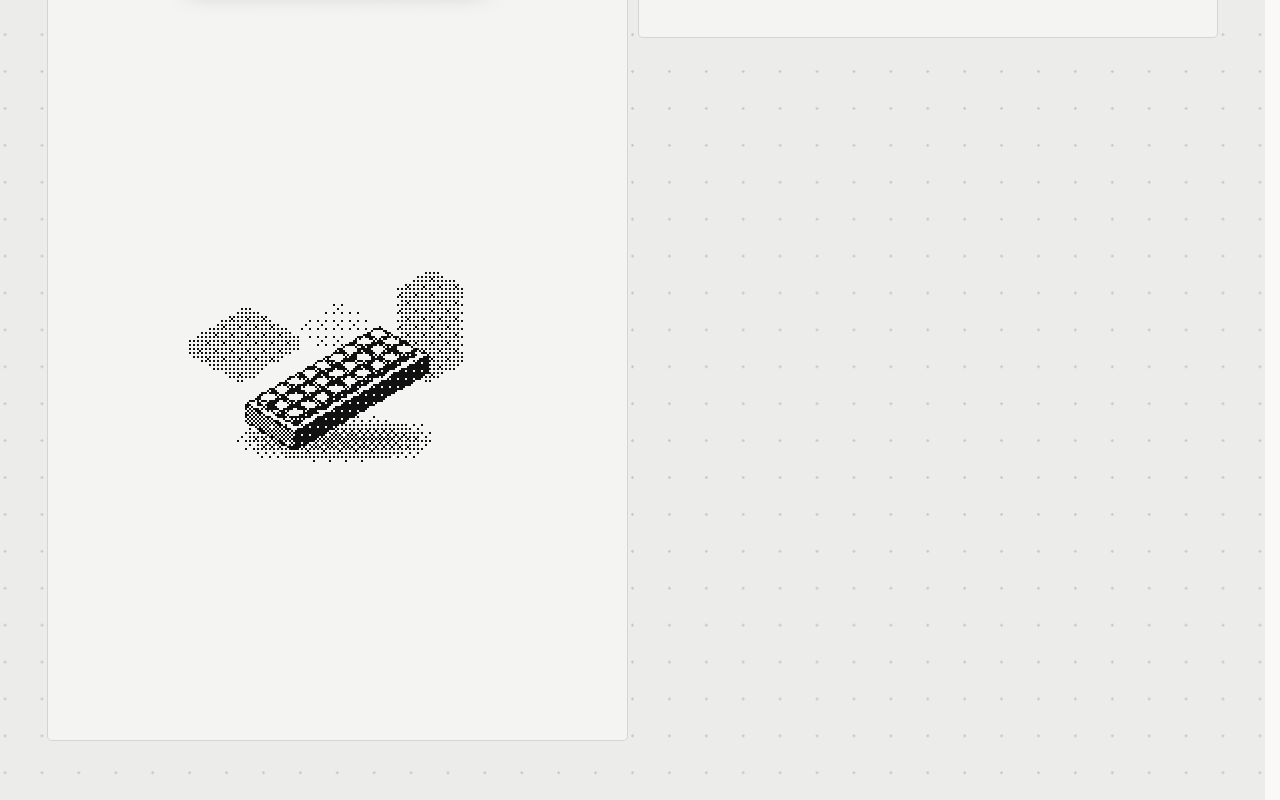
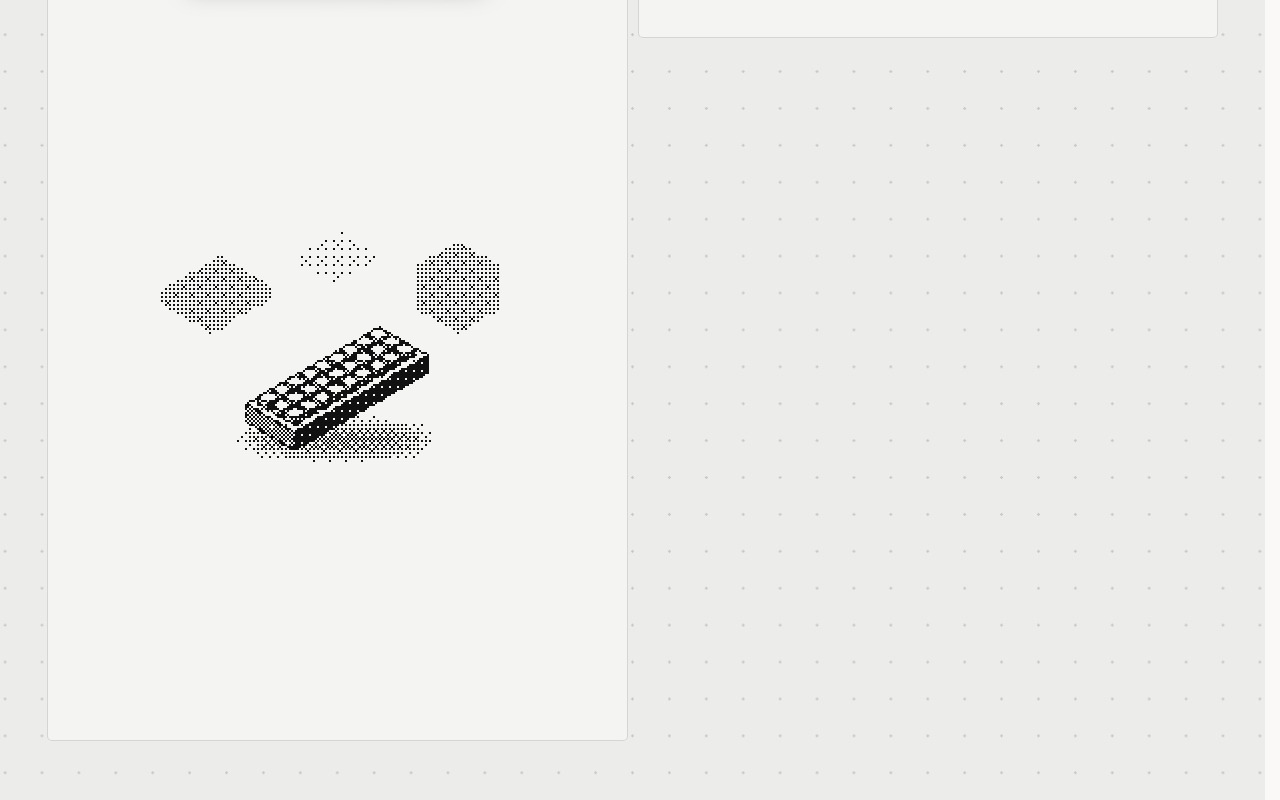
Before and after one commit to cagndz/agundez-me, a Next.js app: page /lab in a window 1280 px wide. Shown: the part 1091-1891 px from the top of the page. Built offline with nearby package versions, Linux system fonts and the light colour scheme.

Commit message:
fix(lab): keep the receipt showroom's products apart
Look at the ring from higher up and widen it as far as the card allows, so the products further round stand above the one at the front instead of hiding behind it. Swap the tower speaker for a cube, which no longer reaches the product behind it.

```diff
--- a/src/lab/demos/receipt/products.ts
+++ b/src/lab/demos/receipt/products.ts
@@ -163,19 +163,21 @@ export const PRODUCTS: Product[] = [
 	{
 		id: 'spk',
 		name: 'Speaker',
-		spec: 'Bookshelf · 2-way',
-		price: 349,
-		shadow: [50, 86, 26],
+		spec: 'Cube · 30 W',
+		price: 249,
+		shadow: [50, 86, 30],
 		draw(ctx) {
-			const { box, front } = iso(ctx, 26, 24)
-			box(0, 0, 0, 26, 24, 52)
-			front(-13, -12, 0, () => {
-				circle(ctx, 13, 18, 9.5, TOP)
-				circle(ctx, 13, 18, 7, LEFT)
-				circle(ctx, 13, 18, 2.6, TOP)
-				circle(ctx, 13, 39, 5, TOP)
-				circle(ctx, 13, 39, 2.2, LEFT)
-				rect(ctx, 11, 4, 4, 2, TOP)
+			// A cube, not a tower: anything taller reaches the product behind
+			const { box, front } = iso(ctx, 32, 32)
+			box(0, 0, 0, 32, 32, 30)
+			box(-6, 8, 30, 5, 5, 1.6, PART)
+			box(1, 8, 30, 5, 5, 1.6, PART)
+			front(-16, -16, 0, () => {
+				circle(ctx, 16, 15.5, 11.5, TOP)
+				circle(ctx, 16, 15.5, 9, LEFT)
+				circle(ctx, 16, 15.5, 6, RIGHT)
+				circle(ctx, 16, 15.5, 3, TOP)
+				rect(ctx, 27.5, 2.5, 2, 2, TOP)
 			})
 		},
 	},
--- a/src/lab/demos/receipt/showroom.tsx
+++ b/src/lab/demos/receipt/showroom.tsx
@@ -30,9 +30,12 @@ const SIZE = 128
 const FLOOR = 156
 // The ring: how wide it reads, how strong the perspective is, and where the
 // horizon sits above the front product's feet
-const RADIUS = 80
+// From high up, so the products further round stand higher in the picture
+// and show above the one at the front instead of hiding behind it. The ring
+// is as wide as the card allows without cutting the side ones off.
+const RADIUS = 104
 const CAMERA = 2.4
-const HORIZON = 80
+const HORIZON = 140
 // Dragging: CSS px per product, and how far a flick carries on, in seconds
 const DRAG_STEP = 160
 const COAST = 0.18
```
